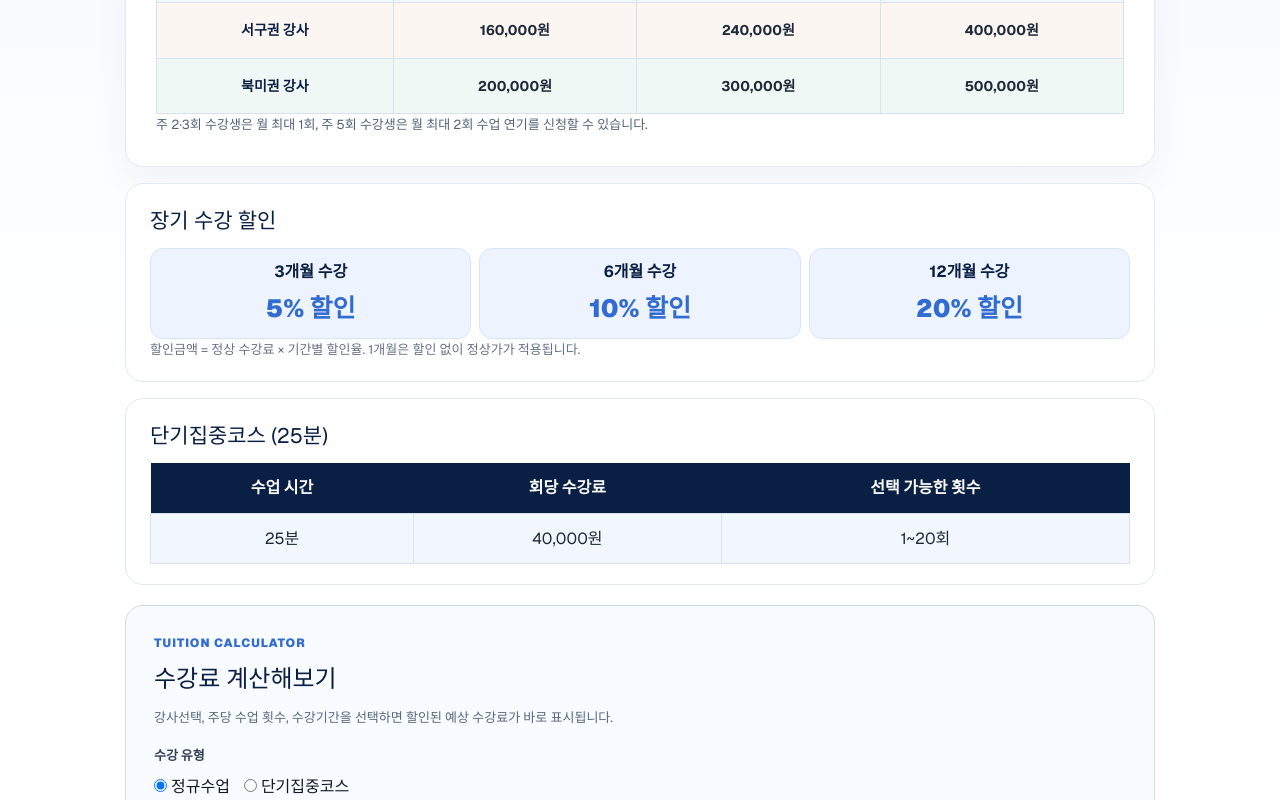
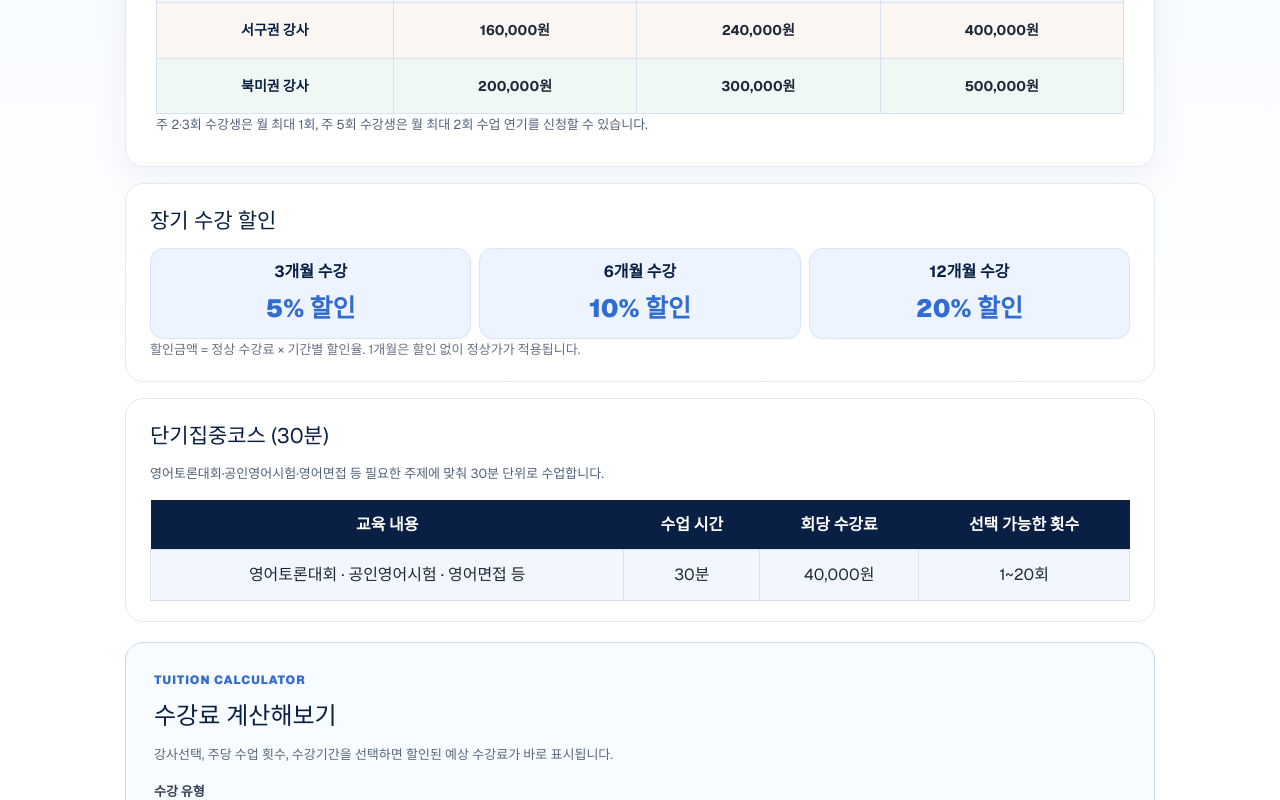
Before and after one commit to buyallkorea/talkly-platform, a Next.js app: page /tuition in a window 1280 px wide. Shown: the part 468-1268 px from the top of the page. Built offline with nearby package versions, Linux system fonts and the light colour scheme.

Commit message:
fix: align tuition and enrollment copy with November requirements

```diff
--- a/app/tuition/page.tsx
+++ b/app/tuition/page.tsx
@@ -64,16 +64,19 @@ export default function TuitionPage() {
         </section>
 
         <section aria-label="단기집중코스 수강료" style={{ marginTop: 16, padding: "20px clamp(16px,3vw,24px)", background: "#fff", border: "1px solid #e1e9f3", borderRadius: 18 }}>
-          <h2 style={{ fontSize: 21, color: "#0A1F44", margin: "0 0 10px" }}>단기집중코스 (25분)</h2>
+          <h2 style={{ fontSize: 21, color: "#0A1F44", margin: "0 0 10px" }}>단기집중코스 (30분)</h2>
+          <p style={{ margin: "0 0 14px", fontSize: 13, color: "#526277", lineHeight: 1.75 }}>영어토론대회·공인영어시험·영어면접 등 필요한 주제에 맞춰 30분 단위로 수업합니다.</p>
           <div style={{ overflowX: "auto" }}>
             <table style={{ width: "100%", borderCollapse: "collapse", textAlign: "center" }}>
               <thead><tr style={{ background: "#0A1F44", color: "#fff" }}>
+                <th scope="col" style={{ padding: 12 }}>교육 내용</th>
                 <th scope="col" style={{ padding: 12 }}>수업 시간</th>
                 <th scope="col" style={{ padding: 12 }}>회당 수강료</th>
                 <th scope="col" style={{ padding: 12 }}>선택 가능한 횟수</th>
               </tr></thead>
               <tbody><tr style={{ background: "#f2f6fd", color: "#1d2939" }}>
-                <td style={{ border: "1px solid #d7e1ef", padding: 12 }}>25분</td>
+                <td style={{ border: "1px solid #d7e1ef", padding: 12 }}>영어토론대회 · 공인영어시험 · 영어면접 등</td>
+                <td style={{ border: "1px solid #d7e1ef", padding: 12 }}>30분</td>
                 <td style={{ border: "1px solid #d7e1ef", padding: 12 }}>{won(40000)}</td>
                 <td style={{ border: "1px solid #d7e1ef", padding: 12 }}>1~20회</td>
               </tr></tbody>
```
